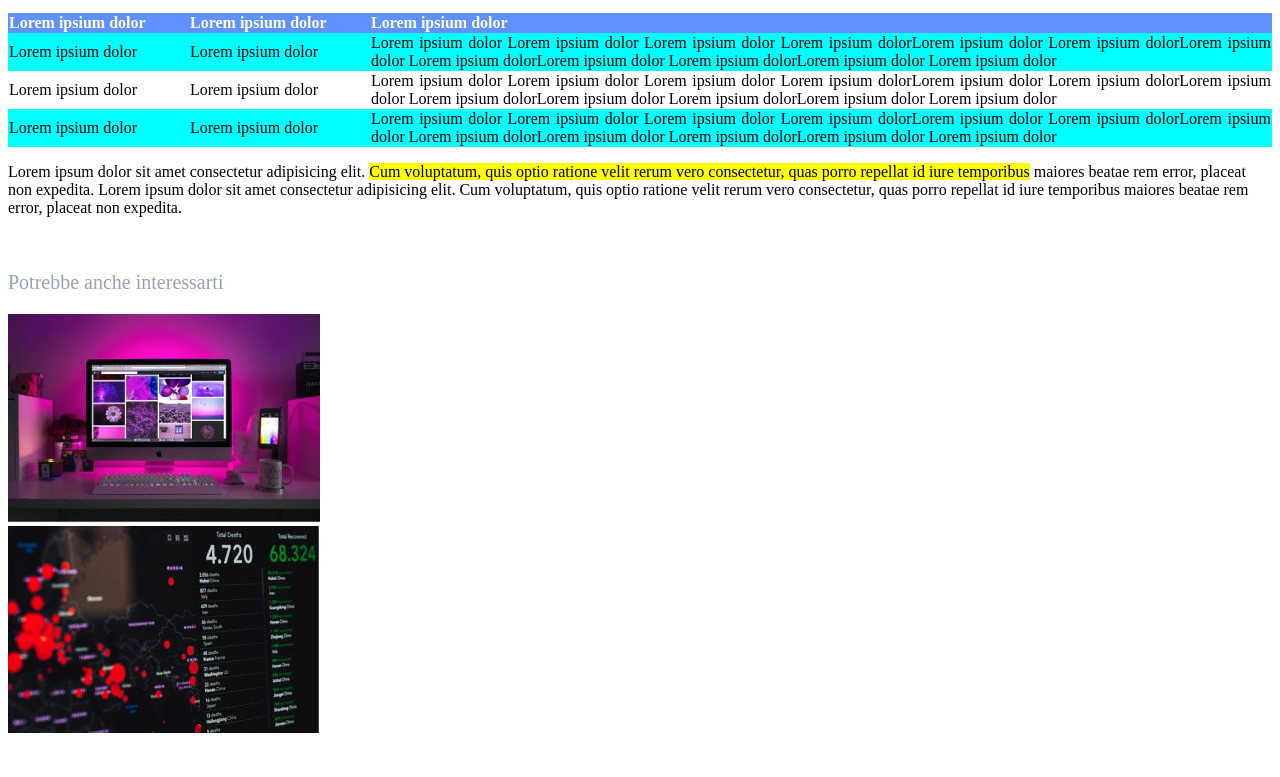
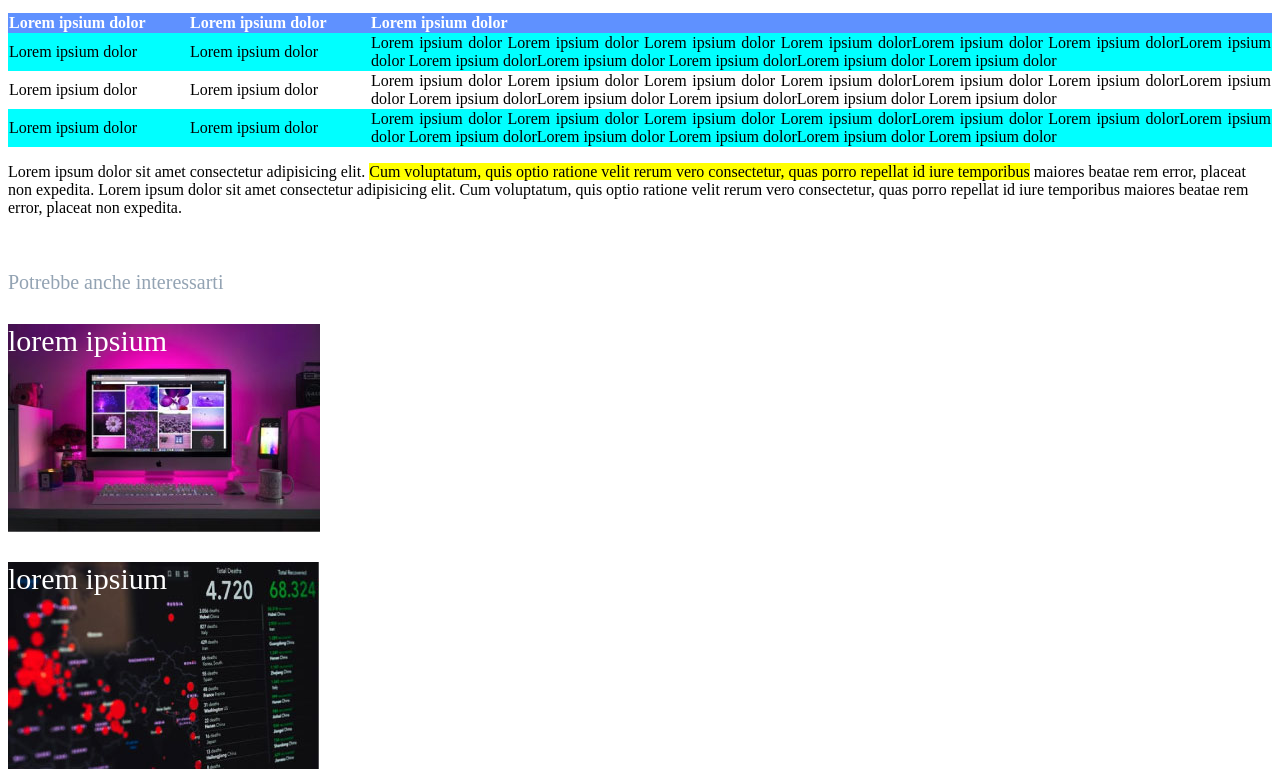
Before and after one commit to LucaDalRi/html-css-booleaner, a plain HTML site: page index.html in a window 1280 px wide. Shown: the part 1172-1949 px from the top of the page. Before the commit the page ends 1917 px from the top, so only its background shows below. Drawn offline with Linux system fonts and the light colour scheme.

Commit message:
Compito completato

```diff
--- a/css/style.css
+++ b/css/style.css
@@ -49,25 +49,20 @@ h1{
     color: #5f91ff;
 }
 
-.evidenziato{
-    text-decoration: ;
+#immagine-finale1{
+    background-image: url("../img/monitor.jpg");
+    width: 312px;
+    height: 208px;
 }
-.div-immagine {
-    height: 400px;
-    width: 400px;
-    position: relative;
-  }
-  .immagini-finali {
-    position: absolute;
-    left: 0px;
-    top: 0px;
-  }
-  .testo-sovrapposto {
-    z-index: 100;
-    position: absolute;
+
+#immagine-finale2{
+    background-image: url("../img/graph.jpg");
+    width: 311px;
+    height: 207px;
+    margin-top: 15px;
+}
+
+#testo-sovrapposto{
     color: white;
-    font-size: 24px;
-    font-weight: bold;
-    left: 150px;
-    top: 350px;
-  }
+    font-size: 30px;
+}
--- a/index.html
+++ b/index.html
@@ -7,14 +7,18 @@
         <link rel="stylesheet" href="css/style.css">
         <title>The Booleaner</title>
     </head>
+
     <body>
+        <!-- spostare il logo in basso?? -->
         <header>
             <img id="Logo" src="img/logo.svg" alt="Logo Booleaner">
         </header>
+
         <main>
             <h1>
                 Internet deve essere al servizio del "Bene pubblico": il manifesto di Tim-Berners-Lee
             </h1>
+
             <p class="gray-text">
                 Scritto da <span id="testo-blu">The Booleaner</span><br>
                 il 10/10/2022
@@ -30,15 +34,16 @@
                 Photo 1: Jack <br>
                 Photo 2: Another jack
             </span>
-
+            <!-- paragrafo -->
             <p>
                 Lorem ipsum dolor sit amet consectetur adipisicing elit. <mark>Quam, officia maxime esse, alias in illo, eaque reiciendis mollitia sint asperiores culpa? Harum, illum dolor minima cumque exercitationem quam ipsam</mark> consectetur.
                 Lorem ipsum dolor sit amet consectetur, adipisicing elit. Necessitatibus voluptatem at ex nam non magnam vel adipisci, in similique officiis eveniet ipsum excepturi quaerat cupiditate molestias quisquam mollitia quasi sequi?
                 Lorem ipsum dolor sit amet consectetur adipisicing elit. Error alias ab magnam ipsa culpa ad nam maxime sed odio expedita, voluptatibus quae unde temporibus delectus doloribus suscipit laboriosam, placeat voluptates!
             </p>
-
+            <!-- lista a punti -->
             <div>
                 <ul id="lista">
+
                     <li>
                         Lorem, ipsum dolor sit amet consectetur adipisicing elit. Alias at dolores eius. Facere porro aliquid alias quibusdam natus recusandae in temporibus, voluptate tempore ipsam, officiis perferendis veritatis. Error, autem officia!
                     </li>
@@ -52,8 +57,11 @@
                     </li>
 
                 </ul>
+
             </div>
+
             <!-- tabella -->
+            <!-- prima riga di testa -->
             <div>
                 <table class="tabella">
                     <thead>
@@ -71,7 +79,7 @@
                             </th>
                         </tr>
                     </thead>
-
+                    <!-- seconda riga  -->
                     <tbody class="tabella">
                         <tr class="td-background">
                             <td>
@@ -84,7 +92,7 @@
                                 Lorem ipsium dolor Lorem ipsium dolor Lorem ipsium dolor Lorem ipsium dolorLorem ipsium dolor Lorem ipsium dolorLorem ipsium dolor Lorem ipsium dolorLorem ipsium dolor Lorem ipsium dolorLorem ipsium dolor Lorem ipsium dolor
                             </td>
                         </tr>
-
+                        <!-- terza riga -->
                         <tr>
                             <td>
                                 Lorem ipsium dolor
@@ -97,7 +105,7 @@
                             </td>
 
                         </tr>
-
+                        <!-- quarta riga -->
                         <tr class="td-background">
                             <td>
                                 Lorem ipsium dolor
@@ -116,7 +124,7 @@
                 </table>
             </div>
 
-
+            <!-- paragrafo 2 -->
             <p>
                 Lorem ipsum dolor sit amet consectetur adipisicing elit. <mark>Cum voluptatum, quis optio ratione velit rerum vero consectetur, quas porro repellat id iure temporibus</mark> maiores beatae rem error, placeat non expedita.
                 Lorem ipsum dolor sit amet consectetur adipisicing elit. Cum voluptatum, quis optio ratione velit rerum vero consectetur, quas porro repellat id iure temporibus maiores beatae rem error, placeat non expedita.
@@ -128,13 +136,13 @@
                 Potrebbe anche interessarti
              </p>
 
-
-            <div>
-                <img src="img/monitor.jpg" alt="">
+             <!-- contenitore immagini finali con testo -->
+            <div id="immagine-finale1">
+               <p id="testo-sovrapposto">lorem ipsium</p>
             </div>
 
-            <div>
-                <img src="img/graph.jpg" alt="">
+            <div id="immagine-finale2">
+                <p id="testo-sovrapposto">lorem ipsium</p>
             </div>
 
         </main>
```
